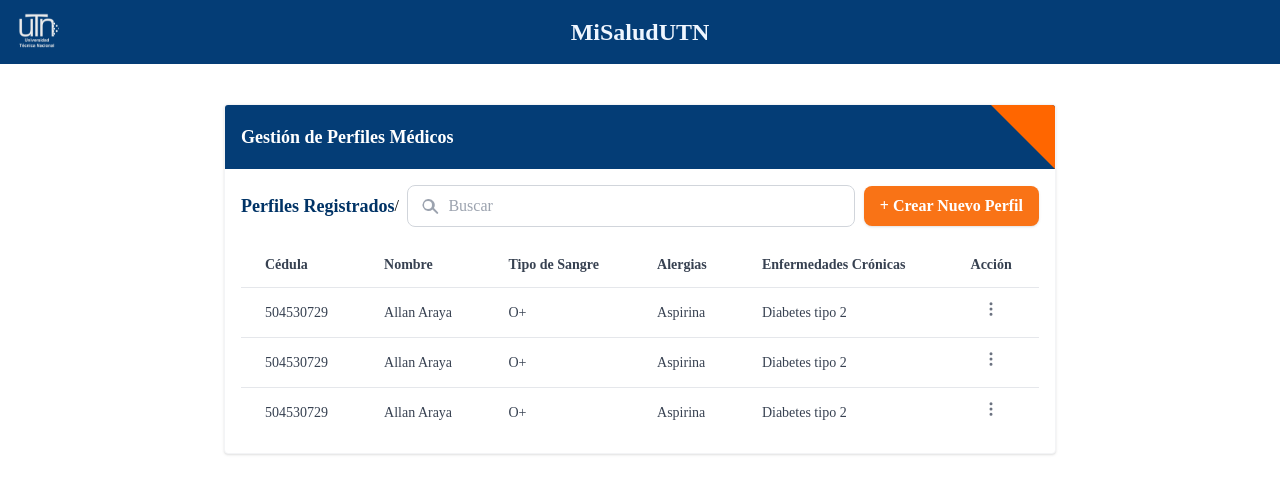
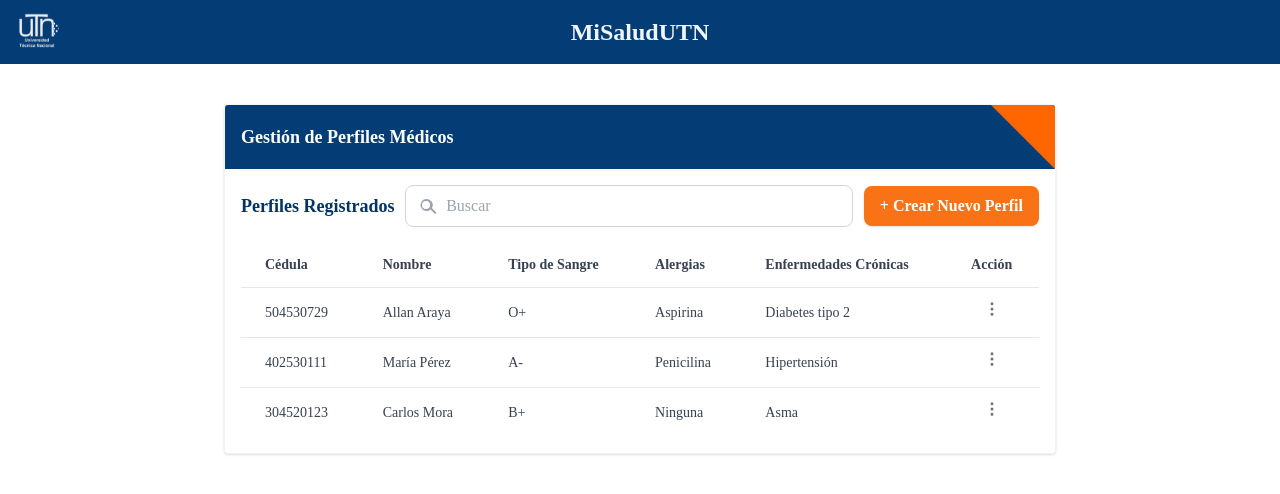
Before and after one commit to Allan-Araya-Rodriguez/Proyecto-nfc, a React (Vite) app: page / in a window 1280 px wide. Shown: the top 494 px of the page. Built offline with nearby package versions, Linux system fonts and the light colour scheme; what tailwind-clip-path would draw is missing.

Commit message:
vista 1 tabla1

```diff
--- a/index.html
+++ b/index.html
@@ -6,7 +6,7 @@
 
     <meta name="viewport" content="width=device-width, initial-scale=1.0" />
 
-    <title>Registros medicos</title>
+    <title>MI SALUD</title>
   </head>
   <body>
     <div id="root"></div>
--- a/src/Tabla.tsx
+++ b/src/Tabla.tsx
@@ -1,8 +1,37 @@
 import { useState, useEffect, useRef } from "react";
 import { Eye, Edit, Trash2, MoreVertical } from "lucide-react";
 import Headers from "./components/header";
+import { Navigation, useNavigate } from "react-router-dom";
 
 const MedicalProfiles = () => {
+  const navigate = useNavigate();
+  const [profiles, setProfiles] = useState([
+    {
+      id: 1,
+      cedula: "504530729",
+      nombre: "Allan Araya",
+      tipoSangre: "O+",
+      alergias: "Aspirina",
+      enfermedadesCronicas: "Diabetes tipo 2",
+    },
+    {
+      id: 2,
+      cedula: "402530111",
+      nombre: "María Pérez",
+      tipoSangre: "A-",
+      alergias: "Penicilina",
+      enfermedadesCronicas: "Hipertensión",
+    },
+    {
+      id: 3,
+      cedula: "304520123",
+      nombre: "Carlos Mora",
+      tipoSangre: "B+",
+      alergias: "Ninguna",
+      enfermedadesCronicas: "Asma",
+    },
+  ]);
+
   const [dropdownIndex, setDropdownIndex] = useState<number | null>(null);
   const [dropdownPosition, setDropdownPosition] = useState({ x: 0, y: 0 });
   const dropdownRef = useRef<HTMLDivElement | null>(null);
@@ -32,18 +61,13 @@ const MedicalProfiles = () => {
 
   return (
     <div className="">
-
       <Headers />
       <div className="flex justify-center items-center mt-10">
-
         <main className="w-full mx-56 bg-white border border-gray-100 shadow rounded overflow-hidden font-serif">
           <div className="relative bg-primary h-16 flex justify-between items-center px-4 overflow-hidden">
-
-            <span className="text-white ml- text-lg font-bold">Gestión de Perfiles Médicos</span>
-
-
-
-            {/* Triángulo naranaj de mierda */}
+            <span className="text-white text-lg font-bold">
+              Gestión de Perfiles Médicos
+            </span>
             <svg
               className="absolute top-0 right-0 h-16 w-16"
               viewBox="0 0 100 100"
@@ -52,16 +76,10 @@ const MedicalProfiles = () => {
               <polygon points="0,0 100,0 100,100" fill="#FF6600" />
             </svg>
           </div>
-
-
-
           <div className="flex items-center justify-between m-4">
-
             <span className="text-lg text-[#003366] font-semibold">
               Perfiles Registrados
             </span>
-
-        /
             <div className="relative flex-1 max-w-md mx-auto">
               <input
                 type="text"
@@ -83,18 +101,14 @@ const MedicalProfiles = () => {
                 />
               </svg>
             </div>
-
-
-            <button className="bg-orange-500 text-white px-4 py-2 rounded-lg font-semibold shadow hover:bg-orange-600 transition">
+            <button className="bg-orange-500 text-white px-4 py-2 rounded-lg font-semibold shadow hover:bg-orange-600 transition" onClick={() => navigate("/crear1")}>
               + Crear Nuevo Perfil
             </button>
           </div>
-
-          {/* Tabla registrsi */}
           <div className="overflow-x-auto m-4 rounded">
             <table className="min-w-full bg-white rounded-lg relative">
               <thead>
-                <tr className="">
+                <tr>
                   <th className="py-3 px-6 text-left font-semibold text-sm text-gray-700">
                     Cédula
                   </th>
@@ -116,14 +130,22 @@ const MedicalProfiles = () => {
                 </tr>
               </thead>
               <tbody>
-                {Array.from({ length: 3 }).map((_, index) => (
-                  <tr key={index} className="border-t">
-                    <td className="py-3 px-6 text-sm text-gray-700">504530729</td>
-                    <td className="py-3 px-6 text-sm text-gray-700">Allan Araya</td>
-                    <td className="py-3 px-6 text-sm text-gray-700">O+</td>
-                    <td className="py-3 px-6 text-sm text-gray-700">Aspirina</td>
+                {profiles.map((profile, index) => (
+                  <tr key={profile.id} className="border-t">
+                    <td className="py-3 px-6 text-sm  text-gray-700">
+                      {profile.cedula}
+                    </td>
                     <td className="py-3 px-6 text-sm text-gray-700">
-                      Diabetes tipo 2
+                      {profile.nombre}
+                    </td>
+                    <td className="py-3 px-6 text-sm  text-gray-700">
+                      {profile.tipoSangre}
+                    </td>
+                    <td className="py-3 px-6 text-sm text-gray-700">
+                      {profile.alergias}
+                    </td>
+                    <td className="py-3 px-6 text-sm text-gray-700">
+                      {profile.enfermedadesCronicas}
                     </td>
                     <td className="py-3 px-6 text-center relative">
                       <button
@@ -139,8 +161,6 @@ const MedicalProfiles = () => {
             </table>
           </div>
         </main>
-
-
         {dropdownIndex !== null && (
           <div
             ref={dropdownRef}
@@ -151,15 +171,15 @@ const MedicalProfiles = () => {
               width: "150px",
             }}
           >
-            <button className="flex items-center px-4 py-2 text-sm text-gray-700 hover:bg-gray-100 w-full">
+            <button className="flex items-center px-4 py-2 text-sm text-gray-700 hover:bg-gray-100 w-full" onClick={()=>navigate("")}>
               <Eye className="mr-2" size={16} />
               Ver
             </button>
-            <button className="flex items-center px-4 py-2 text-sm text-gray-700 hover:bg-gray-100 w-full">
+            <button className="flex items-center px-4 py-2 text-sm text-gray-700 hover:bg-gray-100 w-full"onClick={()=>navigate("")}>
               <Edit className="mr-2" size={16} />
               Editar
             </button>
-            <button className="flex items-center px-4 py-2 text-sm text-red-500 hover:bg-gray-100 w-full">
+            <button className="flex items-center px-4 py-2 text-sm text-red-500 hover:bg-gray-100 w-full"onClick={()=>navigate("")}>
               <Trash2 className="mr-2" size={16} />
               Eliminar
             </button>
--- a/src/pages/crear1.tsx
+++ b/src/pages/crear1.tsx
@@ -14,7 +14,7 @@ function Crear1() {
           {/* Encabezado */}
           <div className="bg-primary h-16 flex justify-between items-center px-4">
             <span className="text-white ml-10 text-lg font-bold">Crear Perfil</span>
-            <button className="border border-white text-white py-2 px-10 mr-10 rounded text-xs" onClick={() => navigate("/RUTA TABLA")}>Cancelar</button>
+            <button className="border border-white text-white py-2 px-10 mr-10 rounded text-xs" onClick={() => navigate("/")}>Cancelar</button>
           </div>
           {/* Barra de progreso */}
           <MenuBar />
```
